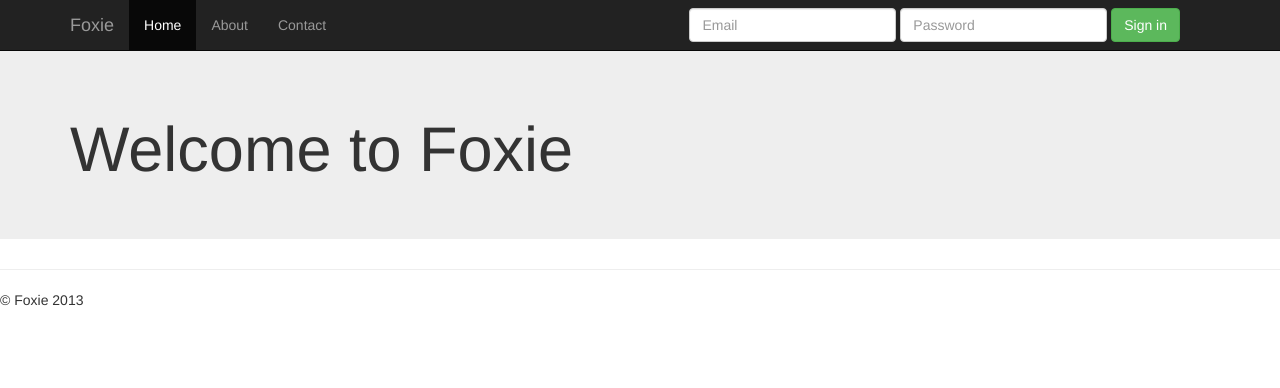
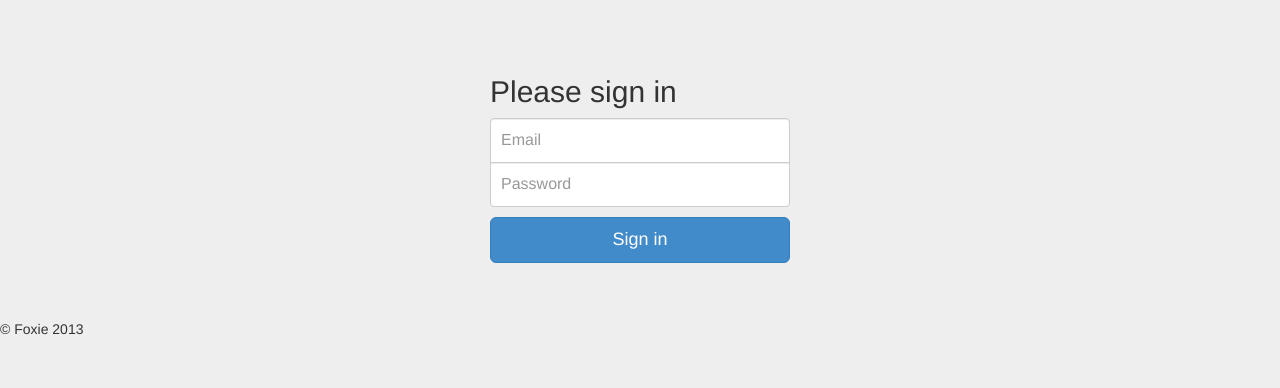
Before and after one commit to jpulec/foxie, a Django app: page / in a window 1280 px wide. Shown: the top 388 px of the page. Run offline with Django 3.2, Linux system fonts and the light colour scheme; some libraries are stand-ins or nearby versions.

Commit message:
Got embedded youtube videos and images on the feed New Sign in page

```diff
--- a/foxie/apps/main/forms.py
+++ b/foxie/apps/main/forms.py
@@ -8,15 +8,22 @@ class MyAuthenticationForm(AuthenticationForm):
     def __init__(self, *args, **kwargs):
         super(MyAuthenticationForm, self).__init__(*args, **kwargs)
         self.fields['username'].widget = TextInput(attrs={'placeholder': 'Email',
-                                                          'class': 'form-control'})
+                                                          'class': 'form-control',
+                                                          'required':''})
         self.fields['password'].widget = PasswordInput(attrs={'placeholder': 'Password',
-                                                          'class': 'form-control'})
+                                                          'class': 'form-control',
+                                                          'required':''})
 class YipForm(forms.ModelForm):
     class Meta:
         model = Yip
         exclude = ('user','dt','tags',)
 
 class FollowForm(forms.ModelForm):
+    def __init__(self, *args, **kwargs):
+        super(FollowForm, self).__init__(*args, **kwargs)
+        self.fields['followee'].widget = TextInput(attrs={'placeholder': 'Find Someone',
+                                                          'class': 'form-control',
+                                                          'required':''})
     class Meta:
         model = Follower
         exclude = ('follower',)
--- a/foxie/apps/main/views.py
+++ b/foxie/apps/main/views.py
@@ -19,12 +19,17 @@ logger = logging.getLogger(__name__)
 
 class Login(FormView):
     form_class = MyAuthenticationForm
+    template_name = "main/signin.html"
 
     def form_valid(self, form):
         auth_login(self.request, form.get_user())
         if self.request.session.test_cookie_worked():
             self.request.session.delete_test_cookie()
         return HttpResponseRedirect(settings.LOGIN_REDIRECT_URL)
+
+    def form_invalid(self, form):
+        print self.request
+        return HttpResponseRedirect(self.request.META['HTTP_REFERER'])
 
     def dispatch(self, request, *args, **kwargs):
         request.session.set_test_cookie()
@@ -46,7 +51,7 @@ class YipView(CreateView):
         form.save()
         matches = re.findall(r'#\w*', form.instance.text)
         for match in matches:
-            obj, created = Tag.objects.get_or_create(text=match[1:])
+            obj, created = Tag.objects.get_or_create(text=match[1:], type="HASHTAG")
             form.instance.tags.add(obj)
         return super(YipView, self).form_valid(form)
 
@@ -68,8 +73,6 @@ class Profile(TemplateView):
         following = [ relationship.followee for relationship in Follower.objects.filter(follower__username=self.request.user)]
         following.append(self.request.user.username)
         context['yips'] = Yip.objects.filter(user__username__in=following).order_by('-dt')
-        context['yip_form'] = YipForm()
-        context['follow_form'] = FollowForm()
         return context
 
 class FollowView(CreateView):
@@ -113,6 +116,6 @@ class TrendingView(ArchiveIndexView):
             return (date_list, qs, {})
 
 class Home(FormView):
-    template_name = "main/home.html"
+    template_name = "main/signin.html"
     form_class = MyAuthenticationForm
     success_url = '.'
--- /dev/null
+++ b/foxie/static/signin.css
@@ -0,0 +1,40 @@
+body {
+  padding-top: 40px;
+  padding-bottom: 40px;
+  background-color: #eee;
+}
+
+.form-signin {
+  max-width: 330px;
+  padding: 15px;
+  margin: 0 auto;
+}
+.form-signin .form-signin-heading,
+.form-signin .checkbox {
+  margin-bottom: 10px;
+}
+.form-signin .checkbox {
+  font-weight: normal;
+}
+.form-signin .form-control {
+  position: relative;
+  font-size: 16px;
+  height: auto;
+  padding: 10px;
+  -webkit-box-sizing: border-box;
+     -moz-box-sizing: border-box;
+          box-sizing: border-box;
+}
+.form-signin .form-control:focus {
+  z-index: 2;
+}
+.form-signin input[type="text"] {
+  margin-bottom: -1px;
+  border-bottom-left-radius: 0;
+  border-bottom-right-radius: 0;
+}
+.form-signin input[type="password"] {
+  margin-bottom: 10px;
+  border-top-left-radius: 0;
+  border-top-right-radius: 0;
+}
--- a/foxie/templates/base.html
+++ b/foxie/templates/base.html
@@ -33,11 +33,11 @@
                 <span class="icon-bar"></span>
                 <span class="icon-bar"></span>
             </button>
-            <a class="navbar-brand" href="{% url "home" %}">Foxie</a>
+            <a class="navbar-brand" href="{% url "profile" %}">Foxie</a>
         </div>
         <div class="navbar-collapse collapse">
             <ul class="nav navbar-nav">
-                <li class="active"><a href="{% url "home" %}">Home</a></li>
+                <li class="active"><a href="{% url "profile" %}">Home</a></li>
                 <li><a href="#about">About</a></li>
                 <li><a href="#contact">Contact</a></li>
             </ul>
--- /dev/null
+++ b/foxie/templates/main/signin.html
@@ -0,0 +1,35 @@
+{% extends "base.html" %}
+
+{% block header_extra %}
+<link href="{{ STATIC_URL }}/signin.css" rel="stylesheet">
+{% endblock header_extra %}
+
+{% block navbar %}
+{% endblock navbar %}
+
+{% block body %}
+    <div class="container">
+
+      <form class="form-signin">
+          {% csrf_token %}
+        <h2 class="form-signin-heading">Please sign in</h2>
+        {% for field in form %}
+            {{ field }}
+        {% endfor %}
+        {% if form.errors %}
+        <div class="alert alert-danger">
+            {% for error in form.error_messages %}
+                {% if error == 'invalid_login' %}
+                Incorrect username and password combination.
+                {% elif error == 'inactive' %}
+                That account has been deactivated.
+                {% endif %}
+            {% endfor %}
+        </div>
+        {% endif %}
+        <button type="submit" formmethod="post" formaction="{% url "login" %}" class="btn btn-lg btn-primary btn-block" type="submit">Sign in</button>
+      </form>
+
+    </div> <!-- /container -->
+
+{% endblock body %}
```
Also changed, not shown: foxie/apps/main/models.py (+7 -1 lines), foxie/apps/main/templatetags/main_extras.py (added, +36 -0 lines), foxie/templates/main/profile.html (+43 -4 lines), foxie/templates/signin.html (added, +25 -0 lines), foxie/apps/main/migrations/0001_initial.py, foxie/apps/main/migrations/0002_auto__add_follower.py (deleted), foxie/apps/main/migrations/0003_auto__add_tag.py (deleted), foxie/apps/main/migrations/0004_auto.py (deleted), foxie/apps/main/templatetags/__init__.py (added), 1 other file.
